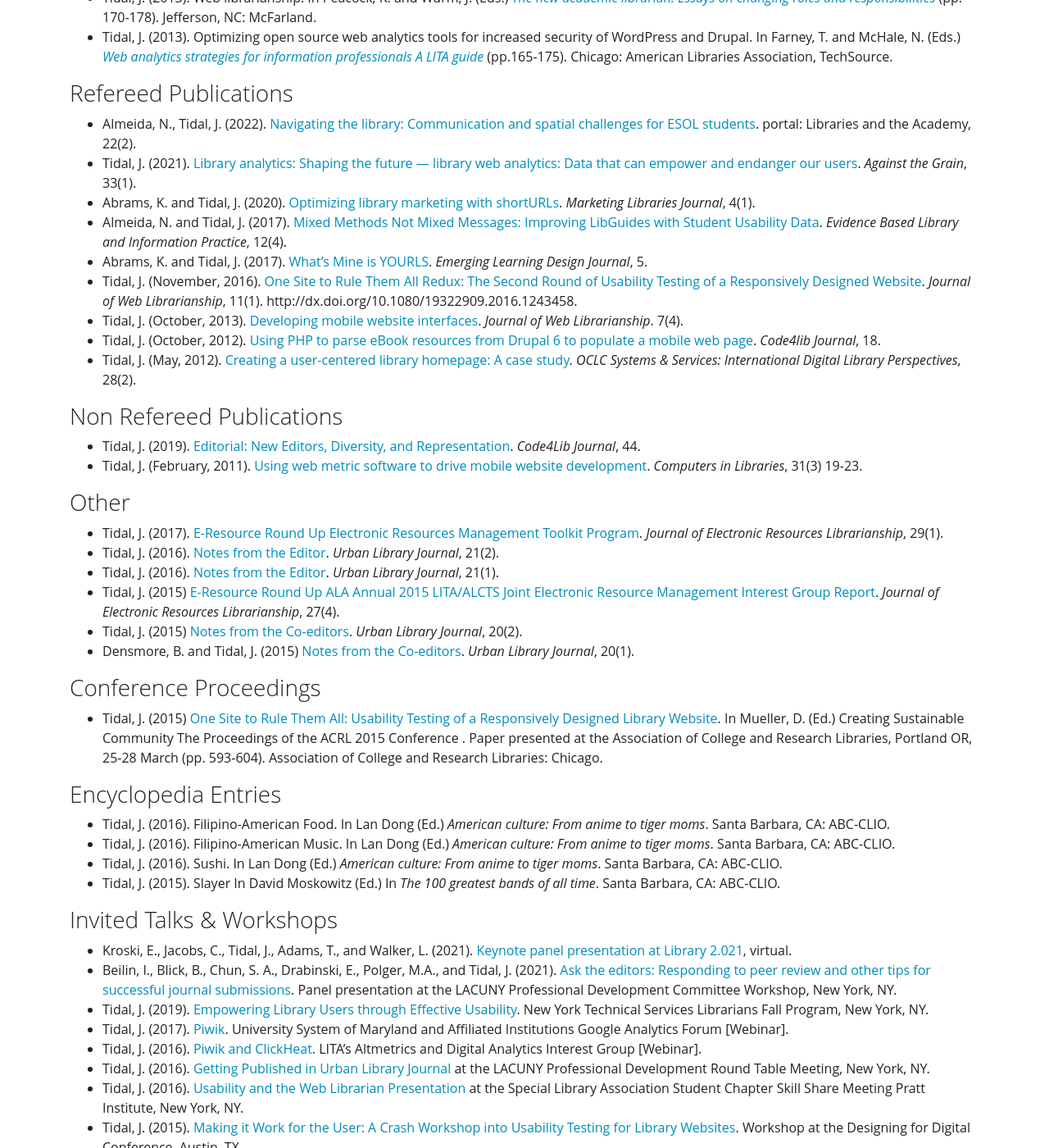
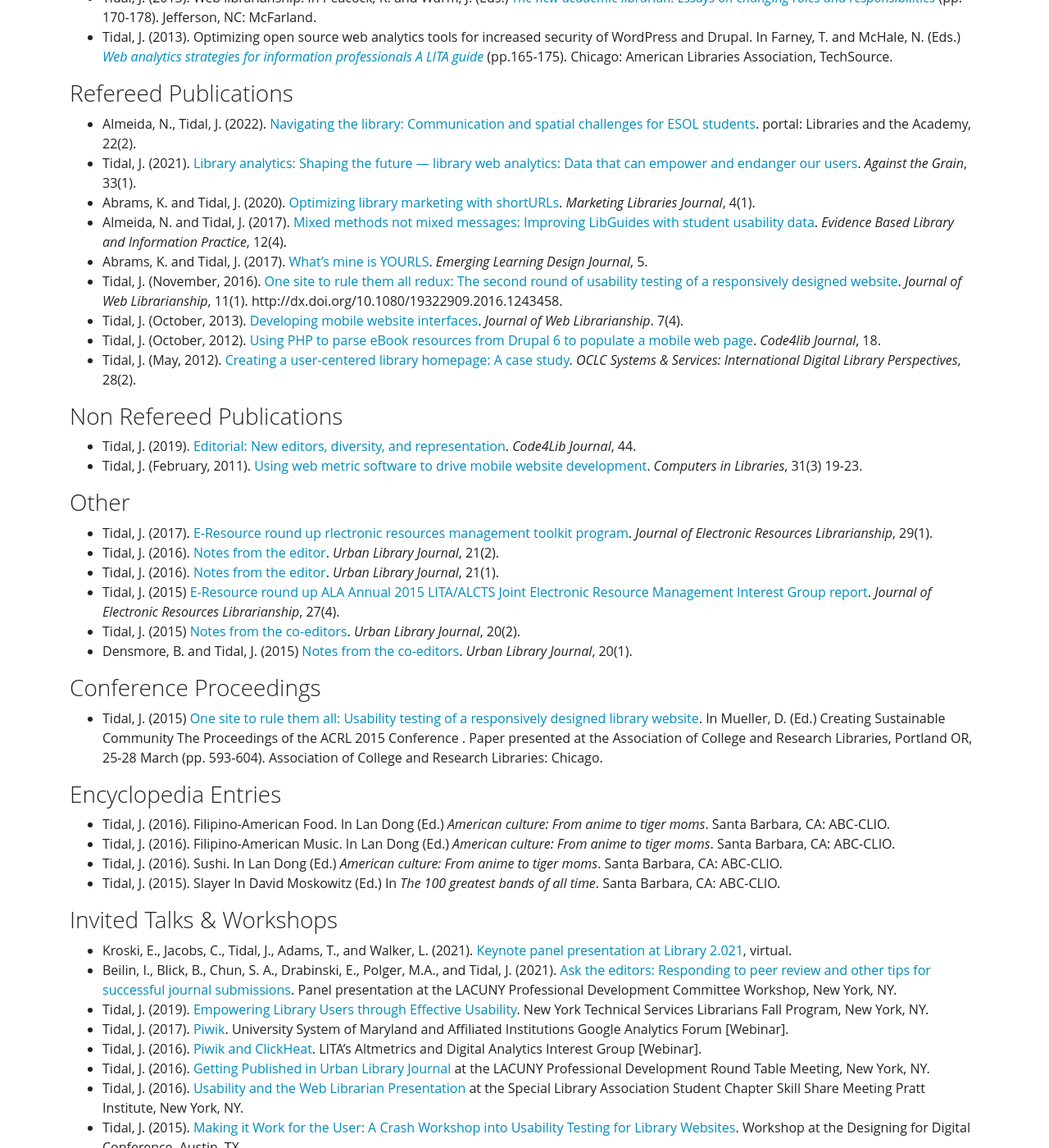
Before and after one commit to KentuckyFriedTofu/kentuckyfriedtofu.github.io.bak2, a Jekyll site: the page built from cv.md, in a window 1280 px wide and 1400 px high, scrolled down 2322 px. Shown: the whole window at 82% size. Built offline with Jekyll 4.4.1, drawn with Linux system fonts in a browser that asks for light colours.

Commit message:
Update cv.md

```diff
--- a/cv.md
+++ b/cv.md
@@ -89,30 +89,30 @@ View my [Google Scholar Profile](https://scholar.google.com/citations?user=mAq-F
 * Almeida, N., Tidal, J. (2022). [Navigating the library: Communication and spatial challenges for ESOL students](https://preprint.press.jhu.edu/portal/sites/ajm/files/almeida.pdf). portal: Libraries and the Academy, 22(2).
 * Tidal, J. (2021). [Library analytics: Shaping the future — library web analytics: Data that can empower and endanger our users](https://www.charleston-hub.com/2021/04/library-analytics-shaping-the-future-library-web-analytics-data-that-can-empower-and-endanger-our-users/). *Against the Grain*, 33(1).
 * Abrams, K. and Tidal, J. (2020). [Optimizing library marketing with shortURLs](http://journal.marketinglibraries.org/april2020/05_MLJv4i1_Feature_Abrams_Tidal.pdf). *Marketing Libraries Journal*, 4(1).<br>
-* Almeida, N. and Tidal, J. (2017). [Mixed Methods Not Mixed Messages: Improving LibGuides with Student Usability Data](https://journals.library.ualberta.ca/eblip/index.php/EBLIP/article/view/29305/21467). *Evidence Based Library and Information Practice*, 12(4).<br>
-* Abrams, K. and Tidal, J. (2017). [What’s Mine is YOURLS](https://digitalcommons.montclair.edu/cgi/viewcontent.cgi?article=1024&context=eldj). *Emerging Learning Design Journal*, 5.<br>
-* Tidal, J. (November, 2016). [One Site to Rule Them All Redux: The Second Round of Usability Testing of a Responsively Designed Website](http://academicworks.cuny.edu/ny_pubs/122/). *Journal of Web Librarianship*, 11(1). http://dx.doi.org/10.1080/19322909.2016.1243458.<br>
+* Almeida, N. and Tidal, J. (2017). [Mixed methods not mixed messages: Improving LibGuides with student usability data](https://journals.library.ualberta.ca/eblip/index.php/EBLIP/article/view/29305/21467). *Evidence Based Library and Information Practice*, 12(4).<br>
+* Abrams, K. and Tidal, J. (2017). [What’s mine is YOURLS](https://digitalcommons.montclair.edu/cgi/viewcontent.cgi?article=1024&context=eldj). *Emerging Learning Design Journal*, 5.<br>
+* Tidal, J. (November, 2016). [One site to rule them all redux: The second round of usability testing of a responsively designed website](http://academicworks.cuny.edu/ny_pubs/122/). *Journal of Web Librarianship*, 11(1). http://dx.doi.org/10.1080/19322909.2016.1243458.<br>
 * Tidal, J. (October, 2013). [Developing mobile website interfaces](http://www.tandfonline.com/doi/abs/10.1080/19322909.2013.835218). *Journal of Web Librarianship*. 7(4).<br>
 * Tidal, J. (October, 2012). [Using PHP to parse eBook resources from Drupal 6 to populate a mobile web page](https://journal.code4lib.org/articles/7294). *Code4lib Journal*, 18.<br>
 * Tidal, J. (May, 2012). [Creating a user-centered library homepage: A case study](https://www.emerald.com/insight/content/doi/10.1108/10650751211236631/full/html). *OCLC Systems & Services: International Digital Library Perspectives*, 28(2).
 
 ### Non Refereed Publications
 
-* Tidal, J. (2019). [Editorial: New Editors, Diversity, and Representation](https://journal.code4lib.org/articles/14551). *Code4Lib Journal*, 44.<br>
+* Tidal, J. (2019). [Editorial: New editors, diversity, and representation](https://journal.code4lib.org/articles/14551). *Code4Lib Journal*, 44.<br>
 * Tidal, J. (February, 2011). [Using web metric software to drive mobile website development](https://eric.ed.gov/?id=EJ926260). *Computers in Libraries*, 31(3) 19-23.
 
 ### Other
 
-* Tidal, J. (2017). [E-Resource Round Up Electronic Resources Management Toolkit Program](https://www.tandfonline.com/doi/full/10.1080/1941126X.2017.1270107). *Journal of Electronic Resources Librarianship*, 29(1).<br>
-* Tidal, J. (2016). [Notes from the Editor](http://academicworks.cuny.edu/ulj/vol22/iss2/6/). *Urban Library Journal*, 21(2).<br>
-* Tidal, J. (2016). [Notes from the Editor](http://academicworks.cuny.edu/ulj/vol22/iss1/3/). *Urban Library Journal*, 21(1).<br>
-* Tidal, J. (2015)  [E-Resource Round Up ALA Annual 2015 LITA/ALCTS Joint Electronic Resource Management Interest Group Report](http://www.tandfonline.com/doi/full/10.1080/1941126X.2015.1092358). *Journal of Electronic Resources Librarianship*, 27(4).
-* Tidal, J. (2015) [Notes from the Co-editors](http://ojs.gc.cuny.edu/index.php/urbanlibrary/article/view/1676/Notes%20from%20Editor%20Tidal). *Urban Library Journal*, 20(2).<br>
-* Densmore, B. and Tidal, J. (2015) [Notes from the Co-editors](http://ojs.gc.cuny.edu/index.php/urbanlibrary/article/view/1671/Notes%20from%20the%20Co-Editors). *Urban Library Journal*, 20(1).
+* Tidal, J. (2017). [E-Resource round up rlectronic resources management toolkit program](https://www.tandfonline.com/doi/full/10.1080/1941126X.2017.1270107). *Journal of Electronic Resources Librarianship*, 29(1).<br>
+* Tidal, J. (2016). [Notes from the editor](http://academicworks.cuny.edu/ulj/vol22/iss2/6/). *Urban Library Journal*, 21(2).<br>
+* Tidal, J. (2016). [Notes from the editor](http://academicworks.cuny.edu/ulj/vol22/iss1/3/). *Urban Library Journal*, 21(1).<br>
+* Tidal, J. (2015)  [E-Resource round up ALA Annual 2015 LITA/ALCTS Joint Electronic Resource Management Interest Group report](http://www.tandfonline.com/doi/full/10.1080/1941126X.2015.1092358). *Journal of Electronic Resources Librarianship*, 27(4).
+* Tidal, J. (2015) [Notes from the co-editors](http://ojs.gc.cuny.edu/index.php/urbanlibrary/article/view/1676/Notes%20from%20Editor%20Tidal). *Urban Library Journal*, 20(2).<br>
+* Densmore, B. and Tidal, J. (2015) [Notes from the co-editors](http://ojs.gc.cuny.edu/index.php/urbanlibrary/article/view/1671/Notes%20from%20the%20Co-Editors). *Urban Library Journal*, 20(1).
 
 ### Conference Proceedings
 
-* Tidal, J. (2015) [One Site to Rule Them All: Usability Testing of a Responsively Designed Library Website](https://academicworks.cuny.edu/ny_pubs/122/). In Mueller, D. (Ed.) Creating Sustainable Community The Proceedings of the ACRL 2015 Conference . Paper presented at the Association of College and Research Libraries, Portland OR, 25-28 March (pp. 593-604). Association of College and Research Libraries: Chicago.
+* Tidal, J. (2015) [One site to rule them all: Usability testing of a responsively designed library website](https://academicworks.cuny.edu/ny_pubs/122/). In Mueller, D. (Ed.) Creating Sustainable Community The Proceedings of the ACRL 2015 Conference . Paper presented at the Association of College and Research Libraries, Portland OR, 25-28 March (pp. 593-604). Association of College and Research Libraries: Chicago.
 
 ### Encyclopedia Entries
 
```
